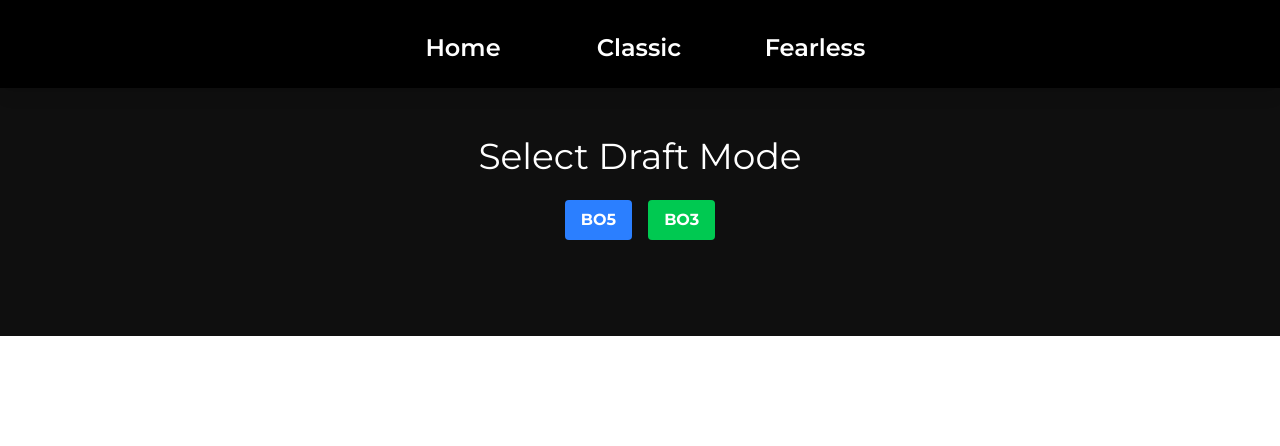
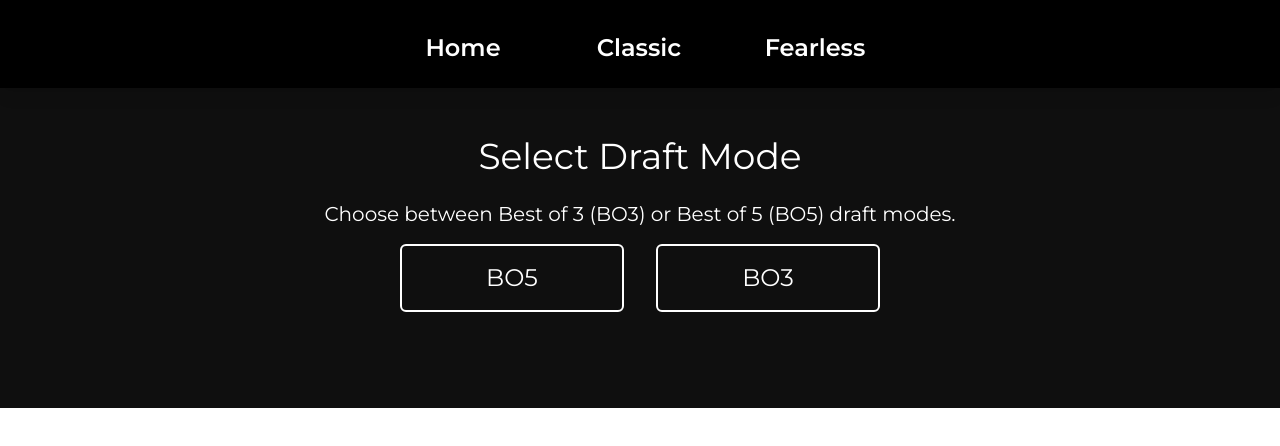
Before and after one commit to dionae1/draft-it, a React (Vite) app in the folder frontend/: page /fearless in a window 1280 px wide. Shown: the top 446 px of the page. Built offline with nearby package versions, Linux system fonts and the light colour scheme.

Commit message:
fix: update routing paths for Home and enhance FearlessDraft mode selection UI

```diff
--- a/frontend/src/App.tsx
+++ b/frontend/src/App.tsx
@@ -10,7 +10,7 @@ function App() {
   return (
     <BrowserRouter>
       <Routes>
-        <Route path="home" element={<Home />} />
+        <Route path="/" element={<Home />} />
         <Route path="/" element={<MainLayout />}>
           <Route path="classic" element={<ClassicDraft />} />
           <Route path="fearless" element={<FearlessDraft />} />
--- a/frontend/src/components/NavBar.tsx
+++ b/frontend/src/components/NavBar.tsx
@@ -5,7 +5,7 @@ function NavBar() {
         <nav className="min-w-full bg-black border-r-2 border-black/10 text-white p-4 text-2xl font-semibold shadow-lg fixed top-0 left-0 z-10">
             <ul className="flex flex-row gap-12 items-center justify-center mt-2">
                 <li className="p-2 text-2xl rounded-md w-32 text-center hover:bg-white hover:text-black transition">
-                    <Link to="/home">Home</Link>
+                    <Link to="/">Home</Link>
                 </li>
                 <li className="p-2 text-2xl rounded-md w-32 text-center hover:bg-white hover:text-black transition">
                     <Link to="/classic">Classic</Link>
--- a/frontend/src/pages/FearlessDraft.tsx
+++ b/frontend/src/pages/FearlessDraft.tsx
@@ -25,8 +25,11 @@ function FearlessDraft() {
             {modeSelection && (
                 <div className="p-10 m-10 text-center">
                     <h2 className="text-4xl mb-6">Select Draft Mode</h2>
+                    <p className="mb-4 text-xl">Choose between Best of 3 (BO3) or Best of 5 (BO5) draft modes.</p>
+                    <div className="flex flex-row justify-center gap-8">
                         <button
-                        className="bg-blue-500 hover:bg-blue-700 text-white font-bold py-2 px-4 rounded mr-4 hover:cursor-pointer"
+                            className="text-2xl border-2 border-white p-4 rounded-md w-56 text-center
+                    hover:bg-white hover:text-black transition hover:cursor-pointer"
                             onClick={() => {
                                 setModeSelection(false);
                                 setMaxStages(5);
@@ -35,7 +38,8 @@ function FearlessDraft() {
                             BO5
                         </button>
                         <button
-                        className="bg-green-500 hover:bg-green-700 text-white font-bold py-2 px-4 rounded hover:cursor-pointer"
+                            className="text-2xl border-2 border-white p-4 rounded-md w-56 text-center
+                    hover:bg-white hover:text-black transition hover:cursor-pointer"
                             onClick={() => {
                                 setModeSelection(false);
                                 setMaxStages(3);
@@ -43,6 +47,7 @@ function FearlessDraft() {
                         >
                             BO3
                         </button>
+                    </div>
                 </div>
             )}
 
```
Lines whose indentation alone changed are shown as unchanged.
